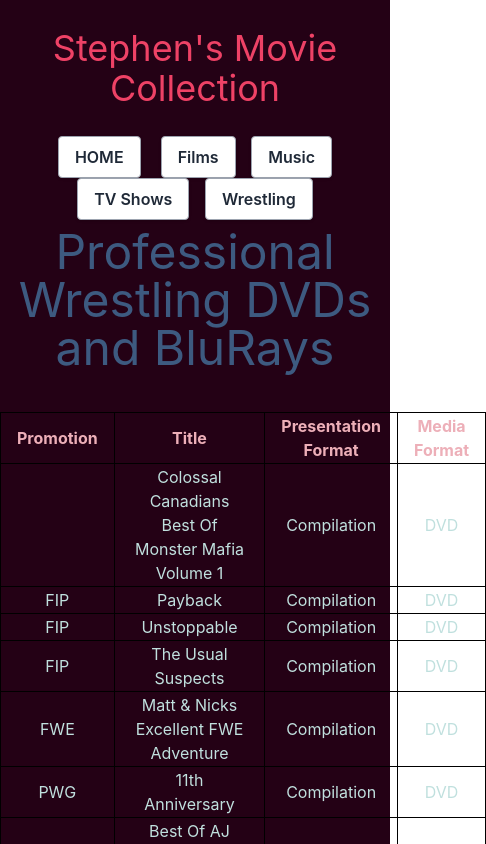
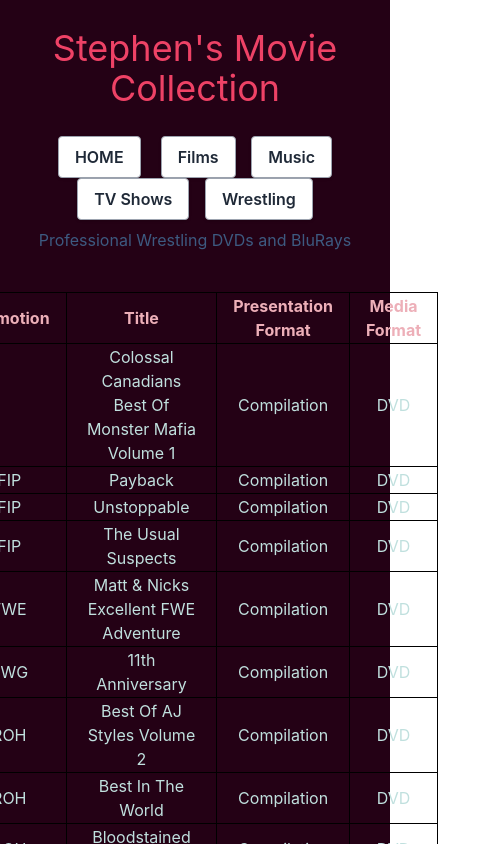
Before and after one commit to stephenfudge/ubiquitous-octo-rotary-phone, a React (Create React App) app: page /wrestling in a window 390 px wide. Shown: the top 844 px of the page, 486 px wide, since content can reach past the window. Built offline with nearby package versions, Linux system fonts and the light colour scheme.

Commit message:
changed font size for page headers when viewed on a smaller screen

```diff
--- a/src/components/Films.js
+++ b/src/components/Films.js
@@ -22,11 +22,11 @@
 
 const Films = () => {
   return(
-    <div className='flex flex-col justify-center bg-darkpurple'>
-      <div className='text-5xl text-bedazzle py-2'>
+    <div className='flex flex-col items-center bg-darkpurple'>
+      <div className='md:text-5xl sm:text-2xl text-bedazzle py-2'>
         Feature Films
       </div>
-      <div className='justify-center mx-auto py-8'>
+      <div className='py-8'>
       <table className='border-collapse border border-black'>
         <thead className='text-lightpink'>
           <tr>
--- a/src/components/Music.js
+++ b/src/components/Music.js
@@ -22,11 +22,11 @@
 
 const Music = () => {
   return(
-    <div className="flex flex-col justify-center mx-auto bg-darkpurple py-2">
-      <div className='text-5xl text-bedazzle py-2'>
+    <div className="flex flex-col items-center mx-auto bg-darkpurple py-2">
+      <div className='md:text-5xl sm:text-2xl text-bedazzle py-2'>
         Music DVDs and BluRays
       </div>
-      <div className='justify-center mx-auto py-8'>
+      <div className='py-8'>
       <table className="table-auto border-collapse border border-black">
         <thead>
           <tr className="text-lightpink">
--- a/src/components/Tv.js
+++ b/src/components/Tv.js
@@ -22,11 +22,11 @@
 
 const Tv = () =>{
   return(
-    <div className='flex flex-col justify-center mx-auto bg-darkpurple py-2'>
-      <div className='text-5xl text-bedazzle py-2'>
+    <div className='flex flex-col items-center mx-auto bg-darkpurple py-2'>
+      <div className='md:text-5xl sm: text-2xl text-bedazzle py-2'>
       TV Shows
       </div>
-      <div className='justify-center mx-auto py-8'>
+      <div className='py-8'>
       <table class="table-auto border-collapse border border-black">
         <thead className='text-lightpink'>
           <th className='border border-black'>Series Name</th>
--- a/src/components/Wrestling.js
+++ b/src/components/Wrestling.js
@@ -22,11 +22,11 @@
 
 const Wrestling = () => {
     return(
-        <div className='flex flex-col justify-center mx-auto bg-darkpurple'>
-            <div className='text-5xl text-bedazzle py-2'>
+        <div className='flex flex-col items-center mx-auto bg-darkpurple'>
+            <div className='md:text-5xl sm:text-2xl text-bedazzle py-2'>
              Professional Wrestling DVDs and BluRays
             </div>
-            <div className='justify-center mx-auto py-8'>
+            <div className='py-8'>
             <table className='table-auto border-collapse border border-black'>
                 <thead>
                     <tr className='text-lightpink'>
```
